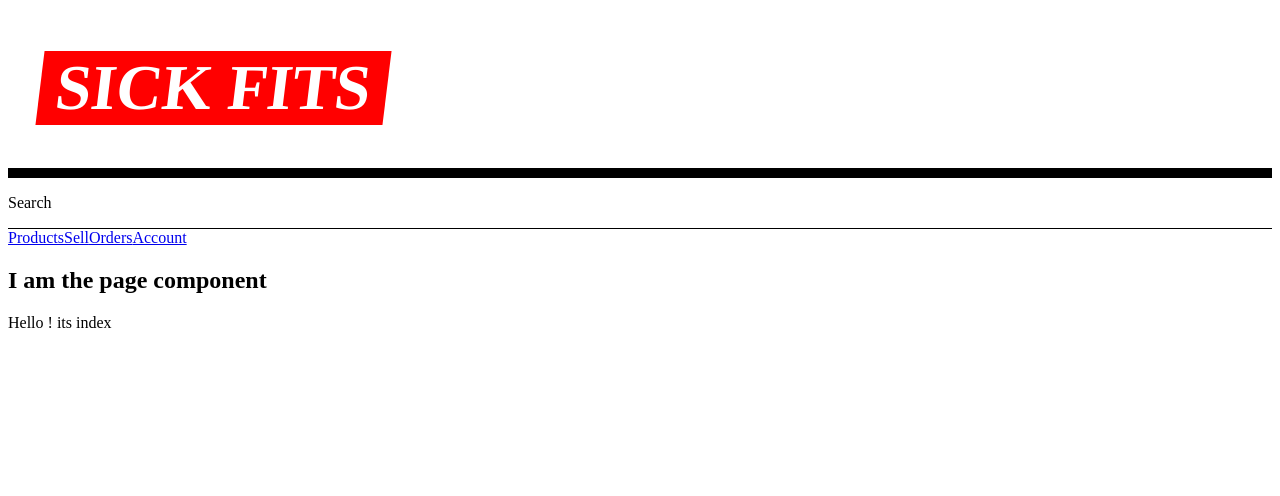
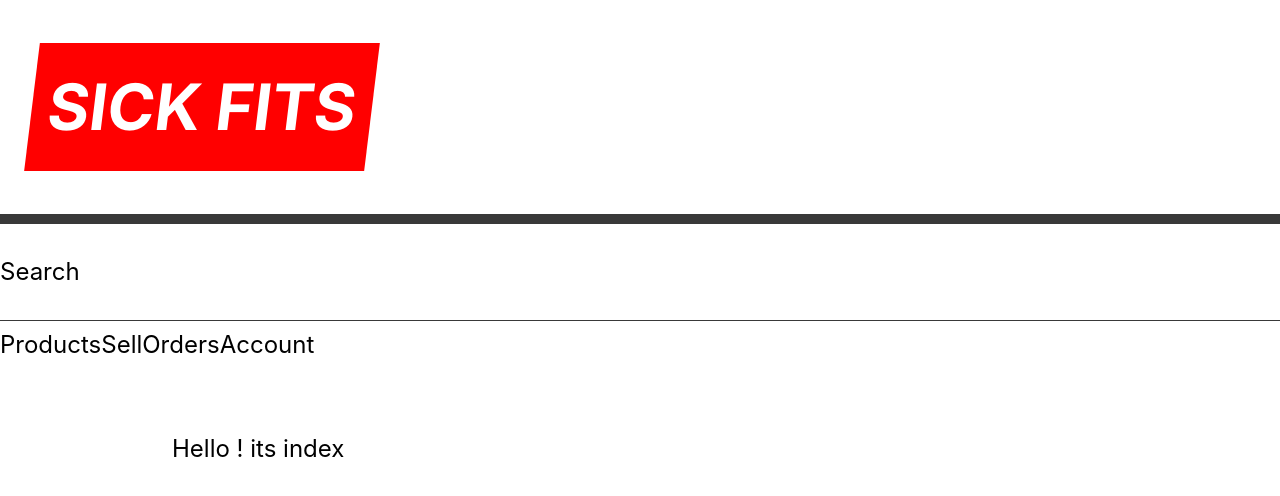
Before and after one commit to Nishants878/Next-ecommerce-front, a Next.js app: page / in a window 1280 px wide. Shown: the top 496 px of the page. Built offline with nearby package versions, Linux system fonts and the light colour scheme.

Commit message:
added mani page and define html page

```diff
--- a/components/Page.js
+++ b/components/Page.js
@@ -1,18 +1,63 @@
 import PropTypes from 'prop-types';
+import styled, { createGlobalStyle } from 'styled-components';
 import Header from './Header';
 
-export default function Page({ children, cool }) {
+const GlobalStyles = createGlobalStyle`
+@font-@font-face {
+  font-family: 'radnika_next';
+  src: url('/static/radnikanext-medium-webfont.woff2') format('woff2');
+  font-weight: normal;
+    font-style: normal;
+}
+     html{
+      --red: #ff0000;
+    --black: #393939;
+    --grey: #3A3A3A;
+    --gray: var(--grey);
+    --lightGrey: #e1e1e1;
+    --lightGray: var(--lightGrey);
+    --offWhite: #ededed;
+    --maxWidth: 1000px;
+    --bs: 0 12px 24px 0 rgba(0,0,0,0.09);
+    box-sizing: border-box;
+     }
+     *, *:before, *:after {
+    box-sizing: inherit;
+  }
+  body {
+    font-family: 'radnika_next', --apple-system, BlinkMacSystemFont, 'Segoe UI', Roboto, Oxygen, Ubuntu, Cantarell, 'Open Sans', 'Helvetica Neue', sans-serif;
+    padding: 0;
+    margin: 0;
+    font-size: 1.5rem;
+    line-height:2;
+  }
+  a {
+    text-decoration: none;
+    color: var(---black);
+  }
+  a:hover {
+    text-decoration: underline;
+  }
+  button {
+    font-family: 'radnika_next', --apple-system, BlinkMacSystemFont, 'Segoe UI', Roboto, Oxygen, Ubuntu, Cantarell, 'Open Sans', 'Helvetica Neue',
+  }
+   `;
+const InnerStyles = styled.div`
+  max-width: var(--maxWidth);
+  margin: 0 auto;
+  padding: 2rem;
+`;
+
+export default function Page({ children }) {
   return (
     <div>
+      <GlobalStyles />
       <Header />
-      <h2>I am the page component</h2>
-      {cool}
-      {children}
+      <InnerStyles> {children}</InnerStyles>
     </div>
   );
 }
 
 Page.propTypes = {
-  cool: PropTypes.string,
   children: PropTypes.any,
 };
--- a/pages/_app.js
+++ b/pages/_app.js
@@ -1,6 +1,17 @@
 /* eslint-disable react/jsx-props-no-spreading */
 import PropTypes from 'prop-types';
+import NProgress from 'nprogress';
+import Router from 'next/router';
 import Page from '../components/Page';
+// TOdo: swap with our own
+
+import '../components/styles/nprogress.css';
+
+// starting nprogress
+Router.events.on('routeChangeStart', () => NProgress.start());
+// ending nprogress bar
+Router.events.on('routeChangeComplete', () => NProgress.done());
+Router.events.on('routeChangeError', () => NProgress.done());
 
 export default function MyApp({ Component, pageProps }) {
   return (
--- a/pages/_document.js
+++ b/pages/_document.js
@@ -1,10 +1,24 @@
+/* eslint-disable react/jsx-props-no-spreading */
 import Document, { Html, Head, NextScript, Main } from 'next/document';
+import { ServerStyleSheet } from 'styled-components';
 
 export default class MyDocument extends Document {
+  static getInitialProps({ renderPage }) {
+    const sheet = new ServerStyleSheet();
+    const page = renderPage(
+      // eslint-disable-next-line react/jsx-props-no-spreading
+      // eslint-disable-next-line react/display-name
+      (App) => (props) => sheet.collectStyles(<App {...props} />)
+    );
+    const styleTags = sheet.getStyleElement();
+
+    return { ...page, styleTags };
+  }
+
   render() {
     return (
       <Html lang="en">
-        {/* <Head></Head> */}
+        <Head />
         <body>
           <Main />
           <NextScript />
--- a/pages/index.js
+++ b/pages/index.js
@@ -1,6 +1,6 @@
 export default function IndexPage() {
   return (
-    <div cool="Heck">
+    <div>
       <p>Hello ! its index</p>
     </div>
   );
```
